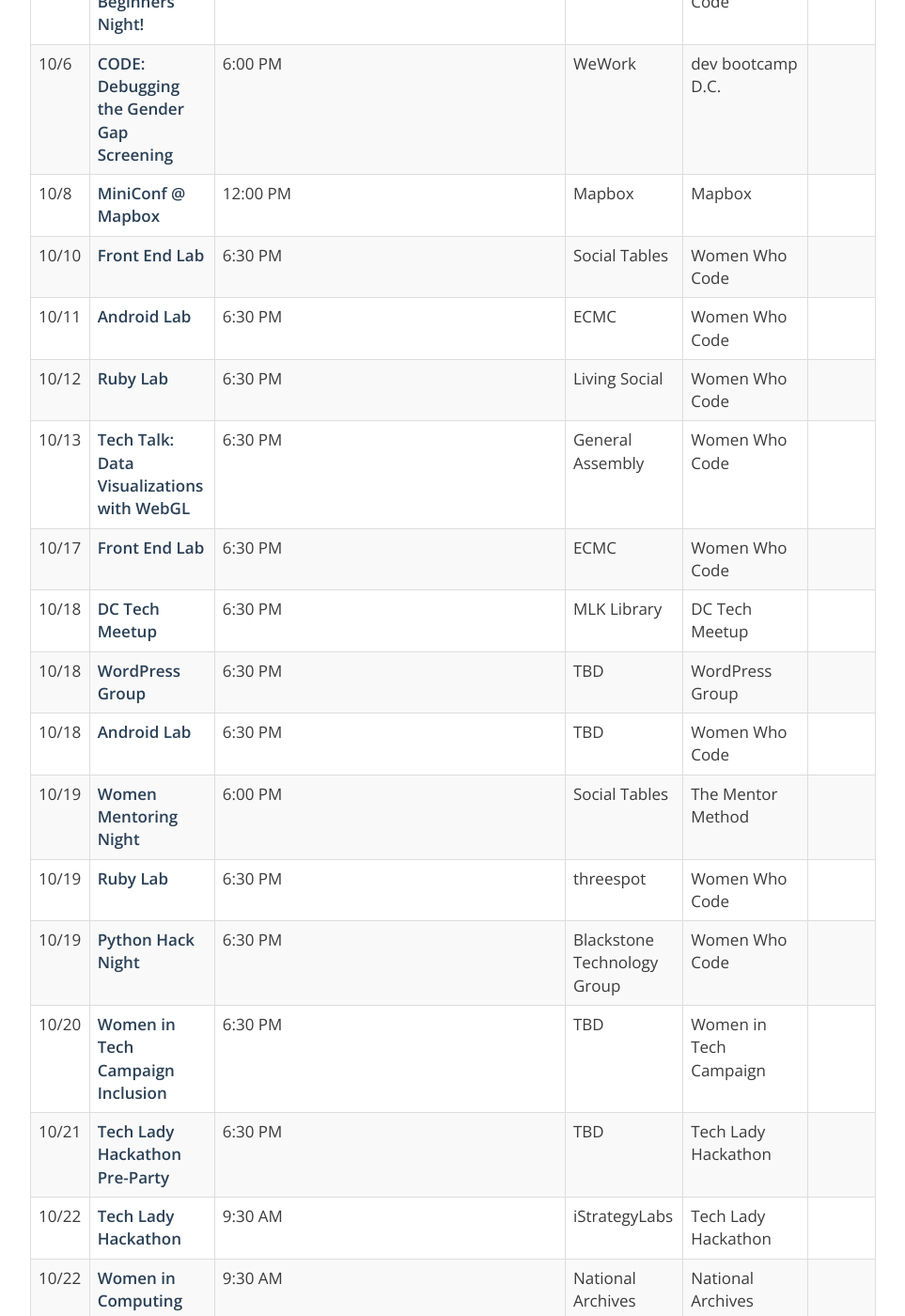
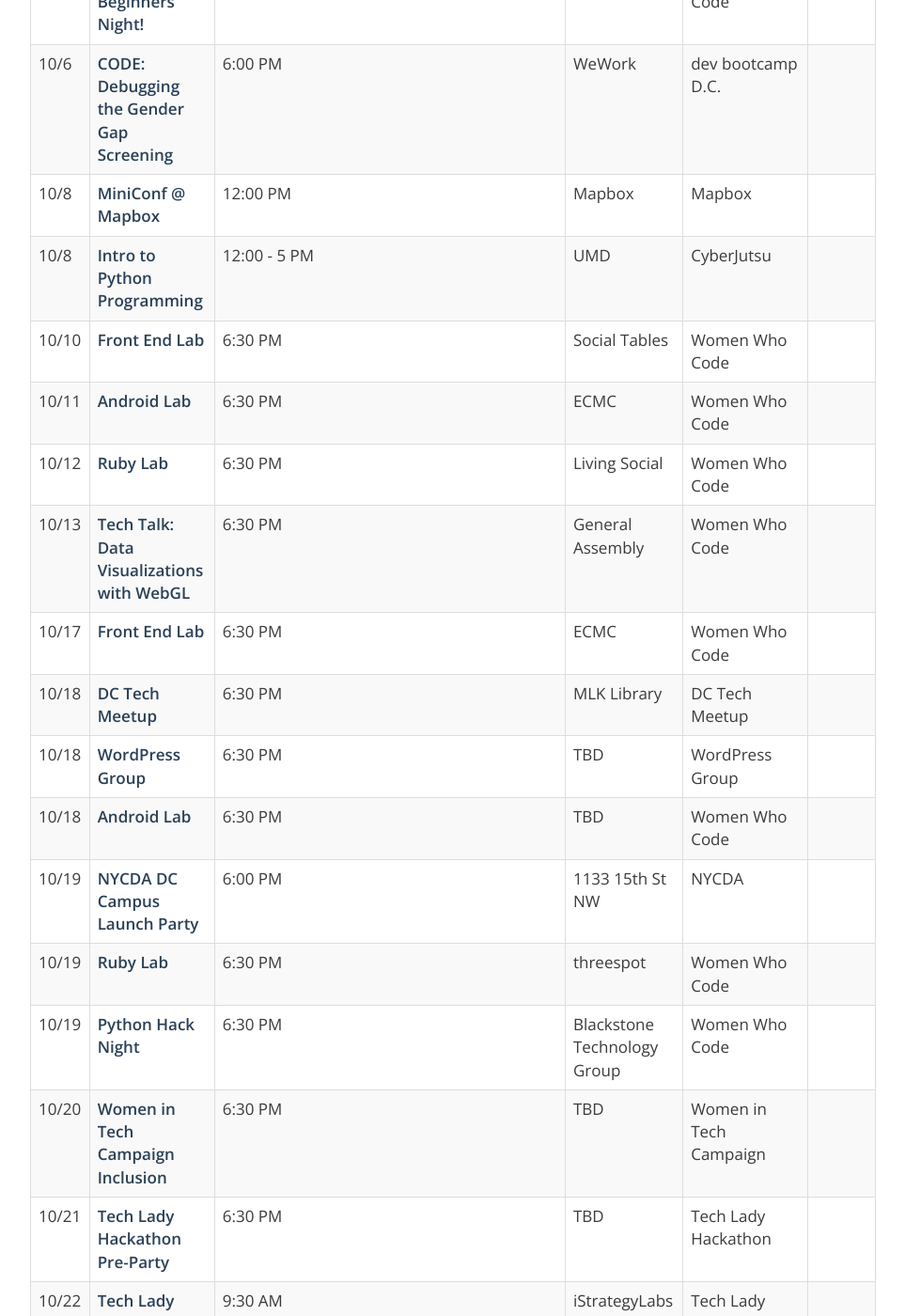
Before and after one commit to dcfemtech/dcfemtech.github.io, a Jekyll site: the page built from _events/tourdecode.markdown, in a window 1280 px wide and 1400 px high, scrolled down 1025 px. Shown: the whole window at 94% size, without its empty margins (158-1121 px from the left). Built offline with Jekyll 4.4.1, drawn with Linux system fonts in a browser that asks for light colours; some of the changed text lies outside the part shown.

Commit message:
Update tourdecode.markdown

```diff
--- a/_events/tourdecode.markdown
+++ b/_events/tourdecode.markdown
@@ -27,6 +27,7 @@
 | 10/5 | [Python Beginners Night!](https://www.meetup.com/Women-Who-Code-DC/events/226817465/)| 6:30 PM | Fiscal Note | Women Who Code |
 | 10/6 | [CODE: Debugging the Gender Gap Screening](https://www.meetup.com/Dev-Bootcamp-DC-Learn-To-Code/events/233919692/)| 6:00 PM | WeWork | dev bootcamp D.C. |
 | 10/8 | [MiniConf @ Mapbox](https://miniconfmapbox.splashthat.com/)| 12:00 PM | Mapbox | Mapbox |
+| 10/8 | [Intro to Python Programming](http://womenscyberjutsu.org/events/EventDetails.aspx?id=864616&group=)| 12:00 - 5 PM | UMD | CyberJutsu |
 | 10/10 | [Front End Lab](https://www.meetup.com/Women-Who-Code-DC/events/233224765/)| 6:30 PM | Social Tables | Women Who Code |
 | 10/11 | [Android Lab](https://www.meetup.com/Women-Who-Code-DC/events/pjkzrlyvnbpb/)| 6:30 PM | ECMC | Women Who Code |
 | 10/12 | [Ruby Lab](https://www.meetup.com/Women-Who-Code-DC/events/233734789/) | 6:30 PM | Living Social | Women Who Code |
@@ -35,7 +36,7 @@
 | 10/18 | [DC Tech Meetup](https://www.meetup.com/DC-Tech-Meetup/events/233237009/) | 6:30 PM | MLK Library | DC Tech Meetup |
 | 10/18 | [WordPress Group](#) | 6:30 PM | TBD | WordPress Group |
 | 10/18 | [Android Lab](https://www.meetup.com/Women-Who-Code-DC/events/pjkzrlyvnbxb/)| 6:30 PM | TBD | Women Who Code |
-| 10/19 | [Women Mentoring Night](https://www.eventbrite.com/e/women-in-tech-speed-mentoring-event-tickets-27507084430)| 6:00 PM | Social Tables | The Mentor Method |
+| 10/19 | [NYCDA DC Campus Launch Party](#) | 6:00 PM | 1133 15th St NW | NYCDA |
 | 10/19 | [Ruby Lab](https://www.meetup.com/Women-Who-Code-DC/events/233738441/) | 6:30 PM | threespot | Women Who Code |
 | 10/19 | [Python Hack Night](https://www.meetup.com/Women-Who-Code-DC/events/226817460/) | 6:30 PM | Blackstone Technology Group | Women Who Code |
 | 10/20 | [Women in Tech Campaign Inclusion](#) | 6:30 PM | TBD | Women in Tech Campaign |
@@ -44,6 +45,7 @@
 | 10/22 | [Women in Computing Edit-a-Thon](#) | 9:30 AM | National Archives | National Archives |
 | 10/24 | [Dev&#124;Design: Harmony in the Digital Space](https://www.meetup.com/Women-Who-Code-DC/events/234005278/) | 6:30 PM | Chief | Women Who Code, AIGA, DCFemTech |
 | 10/24 | [Front End Lab](https://www.meetup.com/Women-Who-Code-DC/events/233475049/)   | 6:30 PM | Socrata | Women Who Code |
+| 10/25 | [NodeSchool DC](#)| 6:00 PM | Social Tables | NodeSchool |
 | 10/25 | [DC Startup Expo & Tech Job Fair](https://nvite.com/eb/26926184944)| 1:00 PM | Howard University Blackburn Ballroom | TechBreakfast |
 | 10/25 | [Android Lab](https://www.meetup.com/Women-Who-Code-DC/events/pjkzrlyvnbhc/)| 6:30 PM | TBD | Women Who Code |
 | 10/26 | [Design Matters: Live with Debbie Millman](http://www.dcdesignweek.org/events/design-matters.html) | 7:00 PM | The National Building Museum | AIGA Design Week |
```
